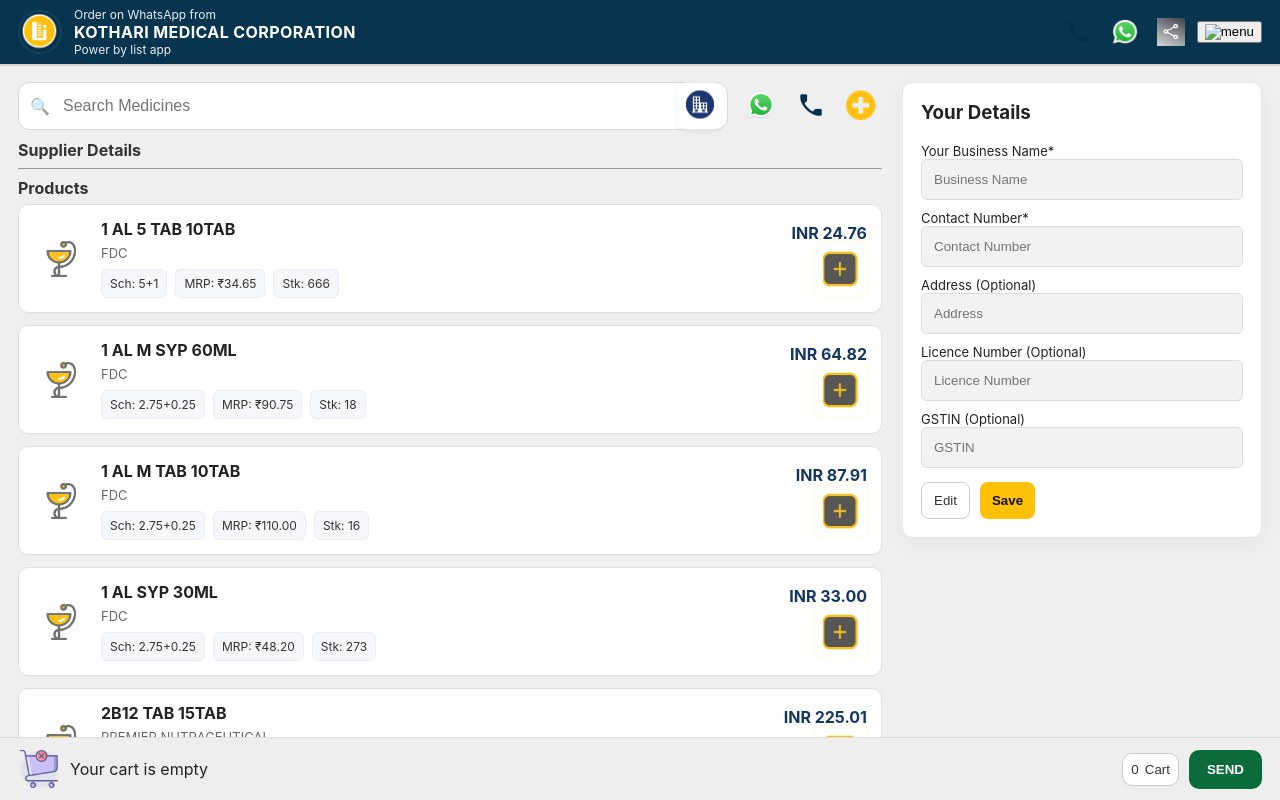
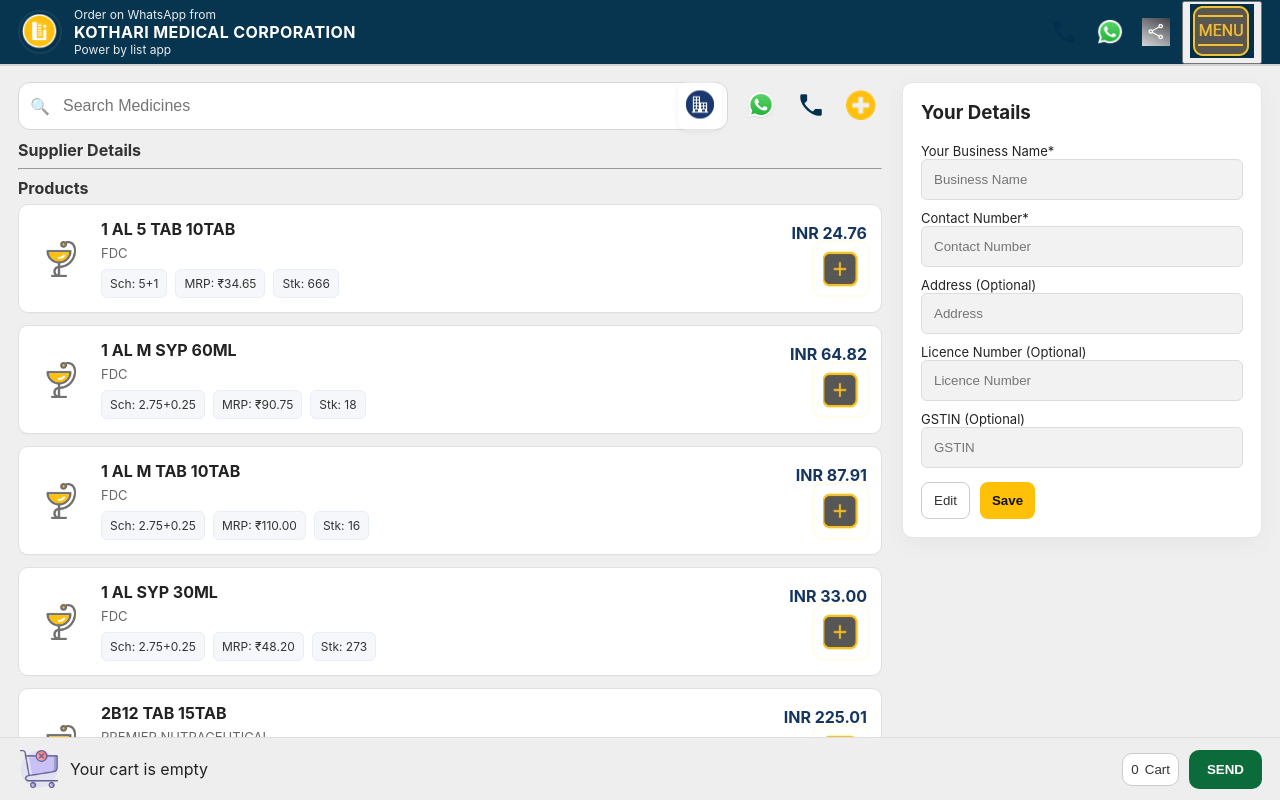
Before and after one commit to sanskarchaurey/list_app, a plain HTML site: page index.html in a window 1280 px wide. Shown: the top 800 px of the page. Drawn offline with Linux system fonts and the light colour scheme.

Commit message:
Update index.html

```diff
--- a/index.html
+++ b/index.html
@@ -33,7 +33,7 @@
                     <img src="assets/share.jpg" alt="share">
                 </button>
                 <button id="menuToggle" class="menu-btn" aria-label="Open Menu">
-                    <img src="/assets/menu.jpg" alt="menu"> </button>
+                    <img src="/assets/menu1.jpg" alt="menu"> </button>
 
     </header>
 
@@ -160,4 +160,5 @@
     <script src="script.js"></script>
 </body>
 
+
 </html>
```
